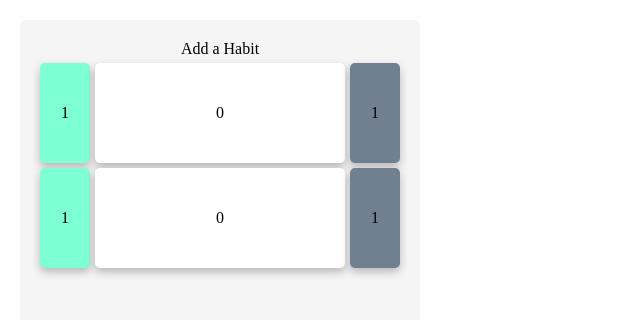
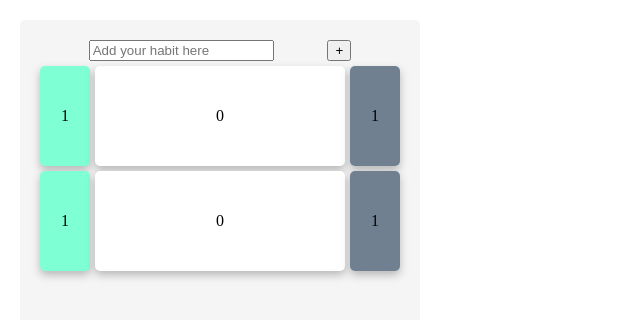
Before and after one commit to lawrencejbho/full-stack-habit-tracker, a React (Create React App) app: page / in a window 1280 px wide. Shown: the top 320 px of the page, without its empty margins (0-640 px from the left). Built offline with nearby package versions, Linux system fonts and the light colour scheme.

Commit message:
Added in input button and functions to add in new habits

```diff
--- a/package.json
+++ b/package.json
@@ -10,6 +10,7 @@
     "@testing-library/jest-dom": "^5.16.4",
     "@testing-library/react": "^13.1.1",
     "@testing-library/user-event": "^13.5.0",
+    "nanoid": "^3.3.4",
     "randomcolor": "^0.6.2",
     "react": "^18.1.0",
     "react-dom": "^18.1.0",
--- a/src/App.js
+++ b/src/App.js
@@ -1,18 +1,74 @@
-import React, { useState } from "react";
+import React, { useEffect, useState } from "react";
 import { Card, Grid, Button, makeStyles, Paper } from "@mui/material";
 import randomColor from "randomcolor";
 import Habit from "./components/Habit.js";
 import Add from "./components/Add.js";
+import { nanoid } from "nanoid";
 
 function App() {
-  const [habits, setHabits] = useState([]);
+  // using localStorage here - uses one key habit_name
+  const savedHabit = localStorage.getItem("habit_name");
+
+  // set the initial value to be our localStorage savedHabit, otherwise use an empty array
+  const [habits, setHabits] = useState(() => JSON.parse(savedHabit) || []);
+
+  // help us track the current Habit Id
+  // ! may not need this actually
+  const [currentHabitId, setCurrentHabitId] = useState(
+    (habits[0] && habits[0].id) || ""
+  );
+
+  // useEffect will track any changes to habits and modify the value in localStorage
+  useEffect(() => {
+    localStorage.setItem("habit_name", JSON.stringify(habits));
+  }, [habits]);
+
+  // use nanoid here to create a unique string ID generator
+  function createNewHabit() {
+    const newHabit = {
+      id: nanoid(),
+      body: "Type your new habit here",
+    };
+    // set the new Habit to be first in the array
+    setHabits((prevHabits) => [newHabit, ...prevHabits]);
+
+    // ! may not need this as we don't need to gain focus on the habit itself
+    setCurrentHabitId(newHabit.id);
+  }
+
+  // when a change is made, it will map through the habits array, if the id matches the current ID
+  // then it will modify the body of our habit with the new text
+  // ! I think this will need to be changed in the future as I'm not sure if you want it to freely modify the habit
+  function updateHabit(text) {
+    setHabits((prevHabits) =>
+      prevHabits.map((prevHabit) => {
+        return prevHabit.id === currentHabitId
+          ? { ...prevHabit, body: text }
+          : prevHabit;
+      })
+    );
+  }
+
+  // ! not sure if this is needed
+  function findCurrentId() {
+    return (
+      habits.find((habit) => {
+        return habit.id === currentHabitId;
+      }) || habits[0]
+    );
+  }
 
   return (
     <div>
       <main>
         {/* I think the card container will hold everything and it'll be separate from main for now */}
         <div className="card-container">
-          <Add />
+          <input type="text" placeholder="Add your habit here"></input>
+          <Add
+            newHabit={createNewHabit}
+            setCurrentHabitId={setCurrentHabitId}
+            currentId={findCurrentId}
+          />
           <Habit value="value" />
           <Habit value="value" />
         </div>
--- a/src/components/Add.js
+++ b/src/components/Add.js
@@ -1,7 +1,13 @@
 import React from "react";
 
-function Add() {
-  return <div className="add">Add a Habit</div>;
+function Add(props) {
+  return (
+    <div className="add">
+      <button className="new-note" onClick={props.newHabit}>
+        +
+      </button>
+    </div>
+  );
 }
 
 export default Add;
```
Also changed, not shown: 1 other file (tests, documents, lock files or other folders).
